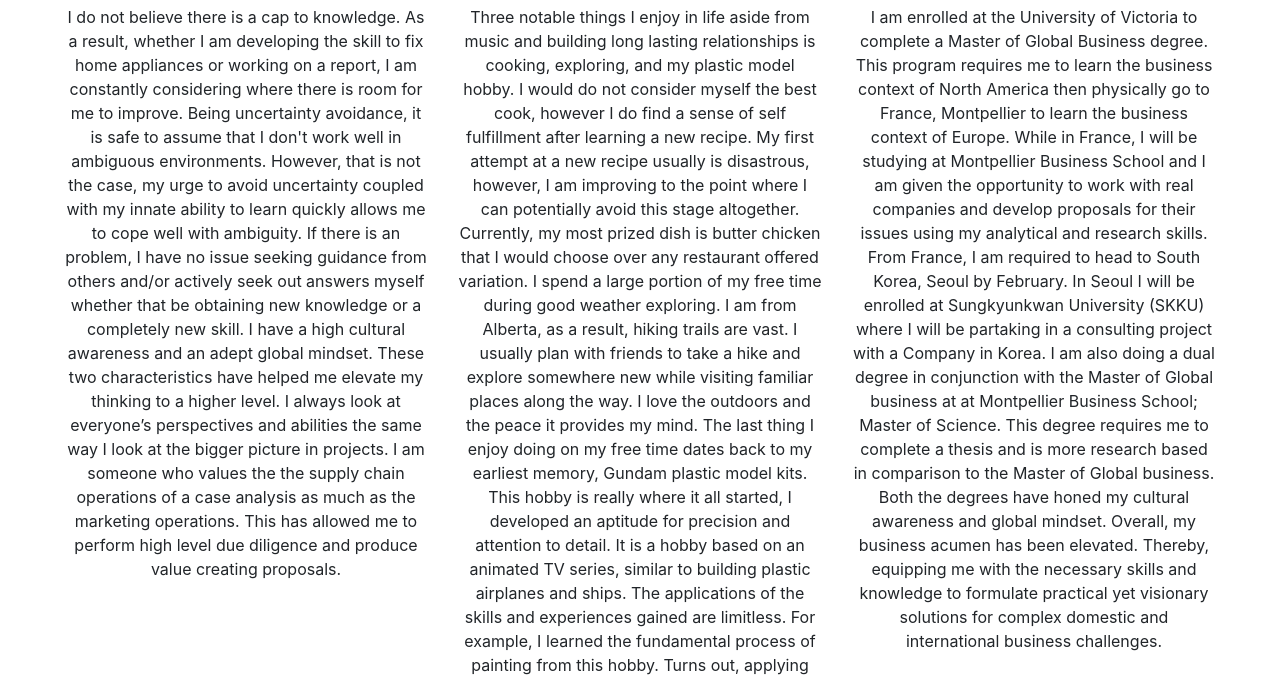
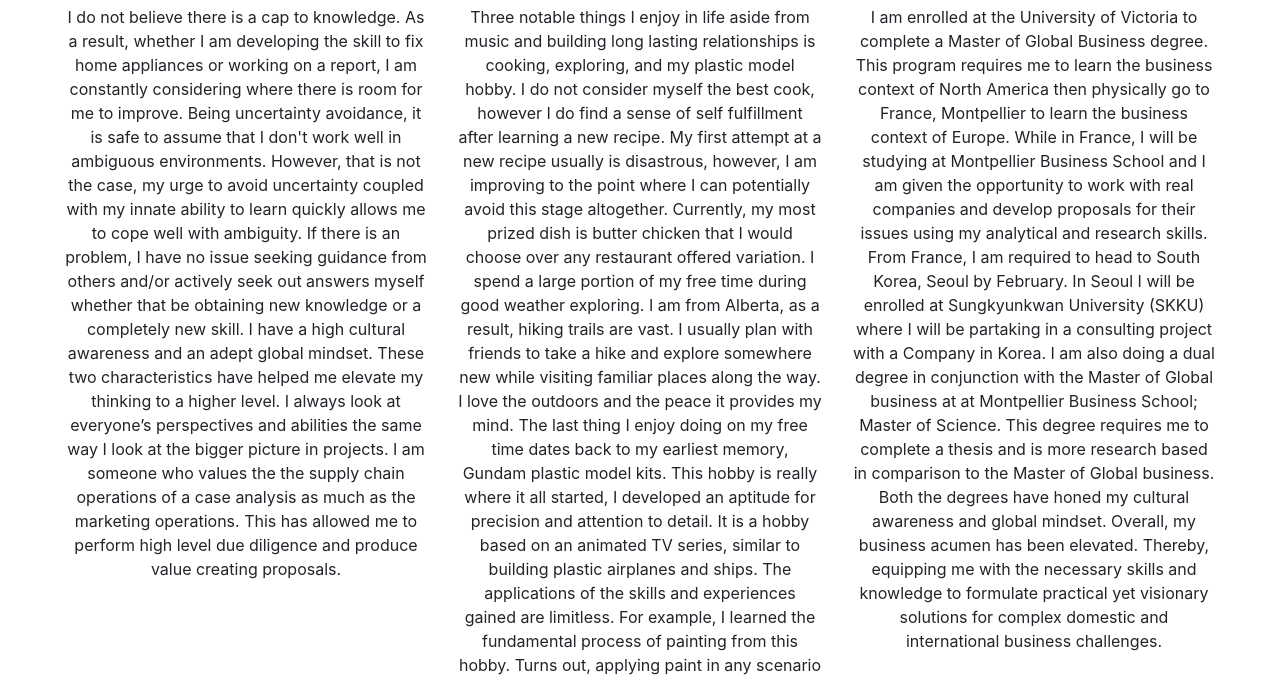
Before and after one commit to AboutWilsonFong/portfolio, a plain HTML site: page index.html in a window 1280 px wide. Shown: the part 638-1318 px from the top of the page. Drawn offline with nearby package versions, Linux system fonts and the light colour scheme.

Commit message:
typo in hobbies

```diff
--- a/index.html
+++ b/index.html
@@ -51,7 +51,7 @@
                     <p>Three notable things I enjoy in life aside from music and building long lasting relationships is cooking,
                     exploring,
                     and my plastic model hobby.
-                    I would do not consider myself the best cook, however I do find a sense of self fulfillment after learning a
+                    I do not consider myself the best cook, however I do find a sense of self fulfillment after learning a
                     new recipe. My first attempt at a new recipe usually is disastrous, however, I am improving to the point where I
                     can potentially avoid this stage altogether. Currently, my most prized dish is butter chicken that I would choose
                     over any restaurant offered variation.
```
